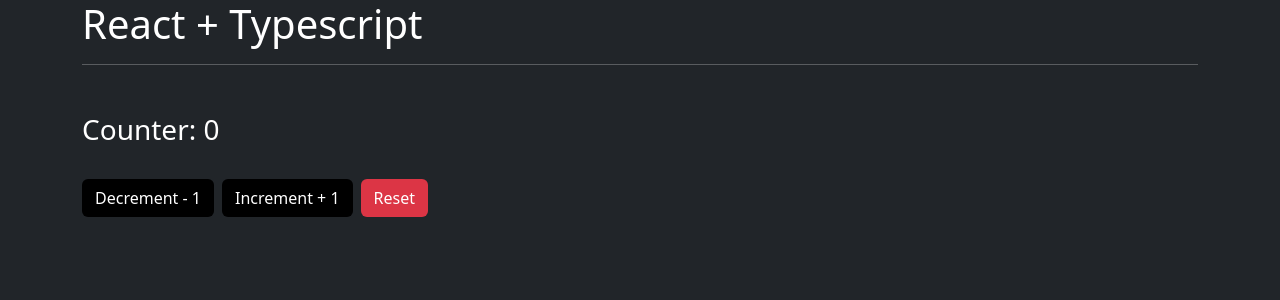
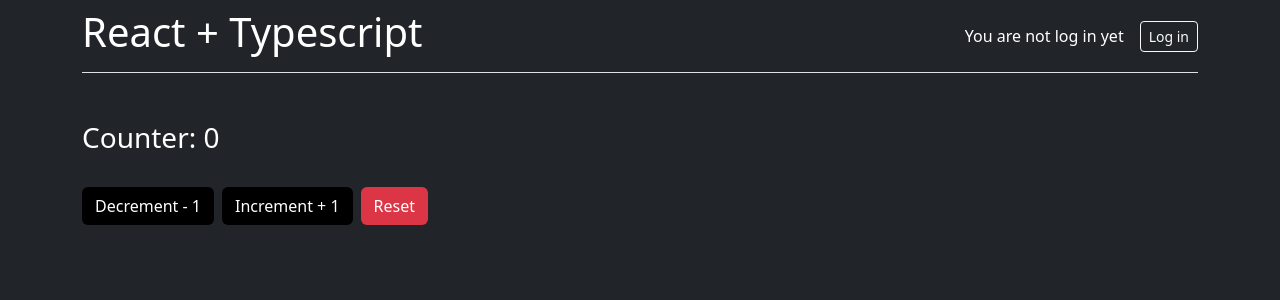
Before and after one commit to gaboslm/react-ts, a React (Create React App) app: page / in a window 1280 px wide. Shown: the top 300 px of the page. Built offline with nearby package versions, Linux system fonts and the light colour scheme.

Commit message:
feat: auth user

```diff
--- a/package.json
+++ b/package.json
@@ -14,6 +14,7 @@
     "react-dom": "^18.3.1",
     "react-scripts": "5.0.1",
     "typescript": "^4.9.5",
+    "uuid": "^10.0.0",
     "web-vitals": "^2.1.4"
   },
   "scripts": {
@@ -39,5 +40,8 @@
       "last 1 firefox version",
       "last 1 safari version"
     ]
+  },
+  "devDependencies": {
+    "@types/uuid": "^10.0.0"
   }
 }
--- a/src/App.tsx
+++ b/src/App.tsx
@@ -1,13 +1,15 @@
 import { Counter } from './components/Counter';
+import { Auth } from './components/Auth';
 
 function App() {
   return (
     <>
+    <nav className="d-flex justify-content-between border-bottom py-2">
       <h1>React + Typescript</h1>
+      <Auth />
+    </nav>
 
-      <hr />
-
-      <Counter />
+    <Counter />
     </>
   );
 }
--- /dev/null
+++ b/src/components/Auth/User.tsx
@@ -0,0 +1,10 @@
+import { ReactNode } from 'react'
+import { IUser } from '../../types/User'
+
+export const User = ({ user, children:_ }: { user: IUser, children?: ReactNode }) => {
+	return (
+		<div className='d-flex align-items-center'>
+			<p className='m-0'><span>Welcome,</span> <strong>{ user.name } {user.lastName}</strong></p>
+		</div>
+	)
+}
--- /dev/null
+++ b/src/components/Auth/index.tsx
@@ -0,0 +1,50 @@
+import { useState } from "react"
+import { IUser } from "../../types/User";
+import { User } from "./User";
+import { v4 as uuidv4 } from 'uuid';
+import Spinner from "../Spinner";
+
+export const Auth = () => {
+
+	const [user, setUser] = useState<IUser>();
+	const [loading, setLoading] = useState(false);
+
+	const login = async () => {
+		setLoading(true)
+		return new Promise((res) => {
+			setTimeout(()=> {
+				res(
+					setUser({
+						uuid: uuidv4(),
+						name: 'John',
+						lastName: 'Doe'
+					})
+				)
+			}, 300)
+		})
+		.then(() => {
+			setLoading(false)
+		})
+	}
+
+	if(user == null){
+		return (
+			<div className="d-flex align-items-center gap-3">
+				<span>You are not log in yet</span>
+				<button
+					className="btn btn-outline-light btn-sm"
+					onClick={login}
+				>
+					Log in { loading && <Spinner /> }
+				</button>
+			</div>
+		)
+	}
+
+	return (
+		<User
+		 user={user!}
+		>
+		</User>
+	)
+}
--- /dev/null
+++ b/src/components/Spinner.tsx
@@ -0,0 +1,5 @@
+export default function Spinner() {
+	return (
+		<svg xmlns="http://www.w3.org/2000/svg" width="1em" height="1em" viewBox="0 0 24 24"><path fill="currentColor" d="M12,4a8,8,0,0,1,7.89,6.7A1.53,1.53,0,0,0,21.38,12h0a1.5,1.5,0,0,0,1.48-1.75,11,11,0,0,0-21.72,0A1.5,1.5,0,0,0,2.62,12h0a1.53,1.53,0,0,0,1.49-1.3A8,8,0,0,1,12,4Z"><animateTransform attributeName="transform" dur="0.75s" repeatCount="indefinite" type="rotate" values="0 12 12;360 12 12"/></path></svg>
+	)
+}
--- /dev/null
+++ b/src/types/User.ts
@@ -0,0 +1,8 @@
+import { ReactNode } from "react";
+
+export interface IUser {
+	uuid?: string,
+	name?: string
+	lastName?: string
+	children?: ReactNode;
+}
```
Also changed, not shown: 1 other file (tests, documents, lock files or other folders).
